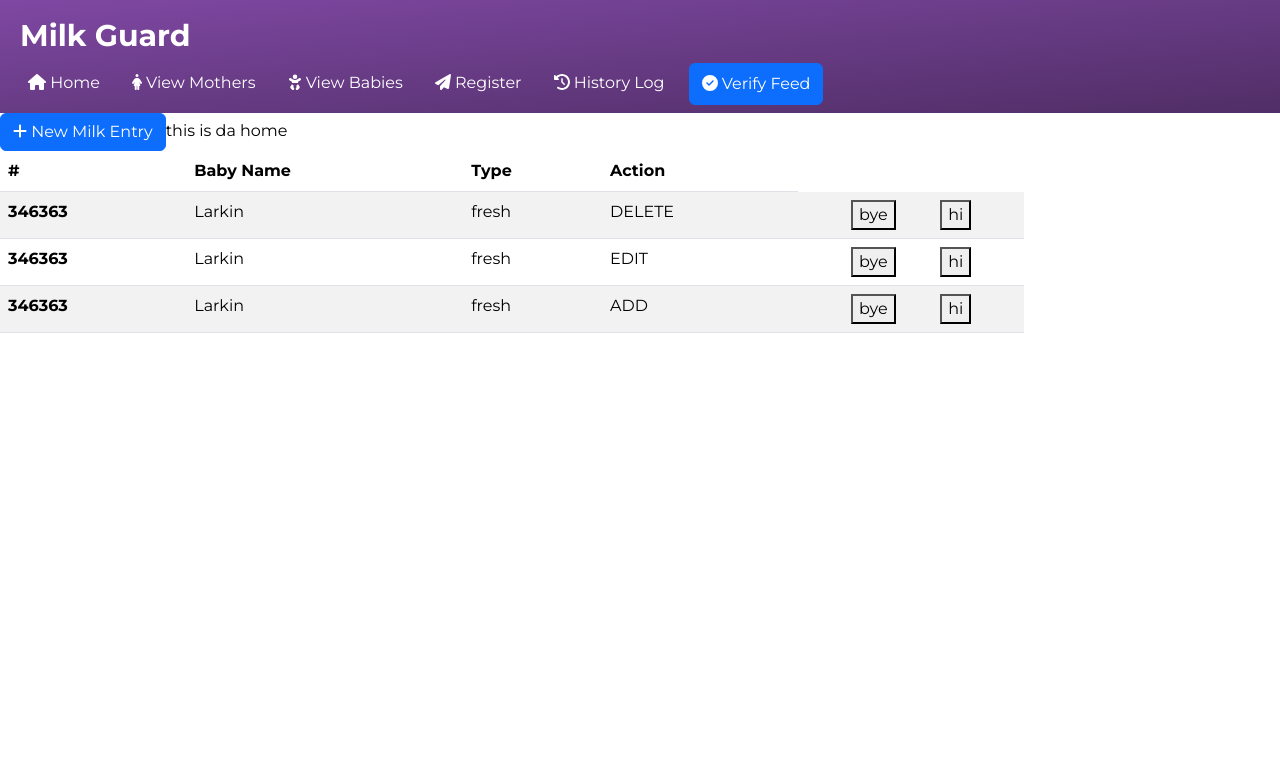
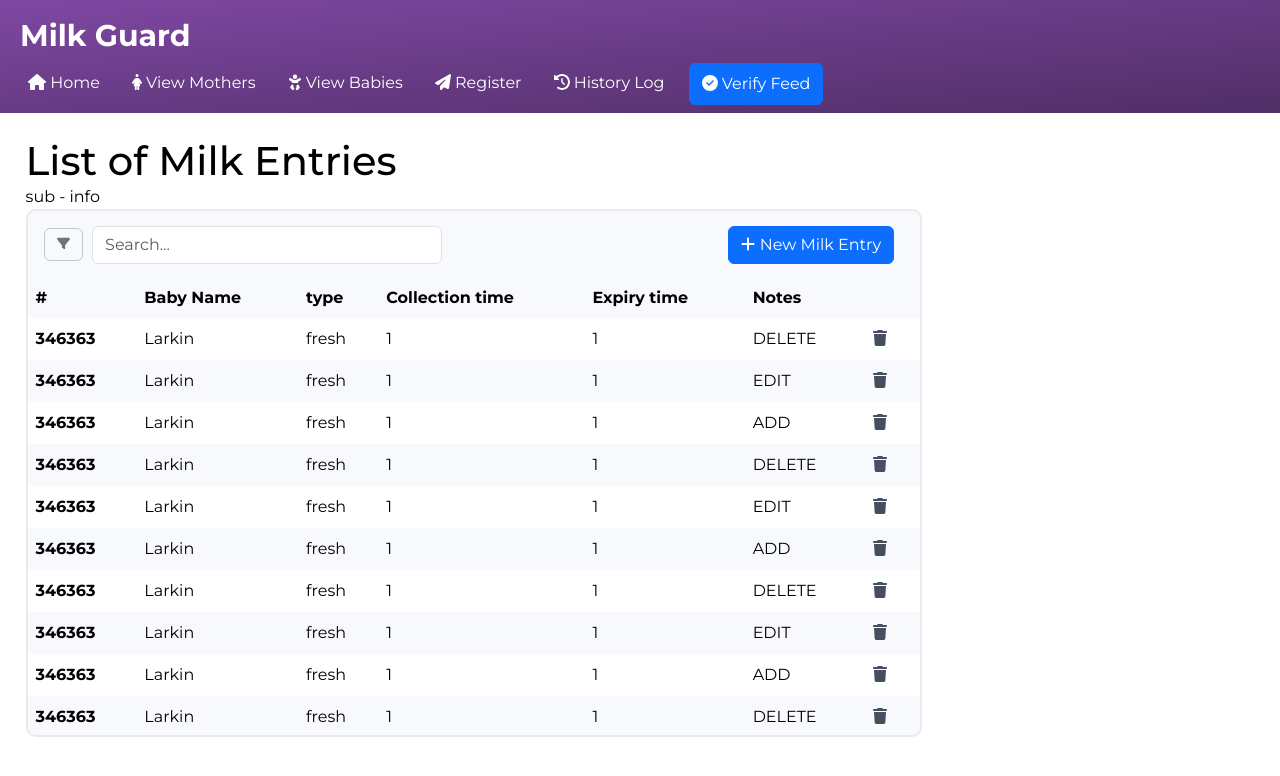
Before and after one commit to meeistom/capstone-project-2024-t3-3900h15bcatdevs, a React (Create React App) app in the folder frontend/: page / in a window 1280 px wide. Shown: the top 776 px of the page. Built offline with nearby package versions, Linux system fonts and the light colour scheme.

Commit message:
upgraded skeleton for table(currently home page only)

```diff
--- a/frontend/src/Components/Table.jsx
+++ b/frontend/src/Components/Table.jsx
@@ -1,23 +1,133 @@
 import React from 'react'
-
+import Button from "react-bootstrap/Button";
+import { faPlus, faFilter, faTrash } from "@fortawesome/free-solid-svg-icons";
+import { FontAwesomeIcon } from "@fortawesome/react-fontawesome";
 export {Table};
 
-function Table() {
+function Table({ setOpenModal }) {
   let fake_data = [
     {
       mrn: 346363,
+      time: 1,
       name: "Larkin",
       type: "fresh",
       action: "DELETE"
     },
     {
       mrn: 346363,
+      time: 1,
       name: "Larkin",
       type: "fresh",
       action: "EDIT"
     },
     {
       mrn: 346363,
+      time: 1,
+      name: "Larkin",
+      type: "fresh",
+      action: "ADD"
+    },
+    {
+      mrn: 346363,
+      time: 1,
+      name: "Larkin",
+      type: "fresh",
+      action: "DELETE"
+    },
+    {
+      mrn: 346363,
+      time: 1,
+      name: "Larkin",
+      type: "fresh",
+      action: "EDIT"
+    },
+    {
+      mrn: 346363,
+      time: 1,
+      name: "Larkin",
+      type: "fresh",
+      action: "ADD"
+    },
+    {
+      mrn: 346363,
+      time: 1,
+      name: "Larkin",
+      type: "fresh",
+      action: "DELETE"
+    },
+    {
+      mrn: 346363,
+      time: 1,
+      name: "Larkin",
+      type: "fresh",
+      action: "EDIT"
+    },
+    {
+      mrn: 346363,
+      time: 1,
+      name: "Larkin",
+      type: "fresh",
+      action: "ADD"
+    },
+    {
+      mrn: 346363,
+      time: 1,
+      name: "Larkin",
+      type: "fresh",
+      action: "DELETE"
+    },
+    {
+      mrn: 346363,
+      time: 1,
+      name: "Larkin",
+      type: "fresh",
+      action: "EDIT"
+    },
+    {
+      mrn: 346363,
+      time: 1,
+      name: "Larkin",
+      type: "fresh",
+      action: "ADD"
+    },
+    {
+      mrn: 346363,
+      time: 1,
+      name: "Larkin",
+      type: "fresh",
+      action: "DELETE"
+    },
+    {
+      mrn: 346363,
+      time: 1,
+      name: "Larkin",
+      type: "fresh",
+      action: "EDIT"
+    },
+    {
+      mrn: 346363,
+      time: 1,
+      name: "Larkin",
+      type: "fresh",
+      action: "ADD"
+    },
+    {
+      mrn: 346363,
+      time: 1,
+      name: "Larkin",
+      type: "fresh",
+      action: "DELETE"
+    },
+    {
+      mrn: 346363,
+      time: 1,
+      name: "Larkin",
+      type: "fresh",
+      action: "EDIT"
+    },
+    {
+      mrn: 346363,
+      time: 1,
       name: "Larkin",
       type: "fresh",
       action: "ADD"
@@ -25,24 +135,40 @@ function Table() {
   ]
   return (
       <div className="table-container">
-      <table className="table table-striped">
+        <table>
           <thead>
+            <tr className="table-header-block">
+              <td colSpan="100%">
+                <div className="table-header">
+                  <button className="btn btn-outline-secondary sort-btn"><FontAwesomeIcon icon={faFilter} /></button>
+                  <input className="search-bar form-control" type="text" placeholder="Search..."/>
+                  <Button id="scan-btn" onClick={() => setOpenModal(true)}>
+                    <FontAwesomeIcon icon={faPlus} /> New Milk Entry
+                  </Button>
+                </div>
+              </td>
+            </tr>
             <tr>
-        <th scope="col">#</th>
-        <th scope="col">Baby Name</th>
-        <th scope="col">Type</th>
-        <th scope="col">Action</th>
+              <th>#</th>
+              <th>Baby Name</th>
+              <th>type</th>
+              <th>Collection time</th>
+              <th>Expiry time</th>
+              <th colSpan={2}>Notes</th>
             </tr>
           </thead>
+
           <tbody>
             {fake_data.length > 0 ? (
-          fake_data.map((item) => (
-            <tr>
-              <th scope="row">{item.mrn}</th>
+              fake_data.map((item, index) => (
+                <tr key={item.mrn} className={index % 2 === 0 ? "even-row" : "odd-row"}>
+                  <th>{item.mrn}</th>
                   <td>{item.name}</td>
                   <td>{item.type}</td>
+                  <td>{item.time}</td>
+                  <td>{item.time}</td>
                   <td>{item.action}</td>
-              <td className="table-btn"><button>bye</button><button>hi</button></td>
+                  <td className="table-btn"><button className="dlt-btn"><FontAwesomeIcon icon={faTrash} /></button></td>
                 </tr>
               ))
             ) : (
--- a/frontend/src/Pages/Home.jsx
+++ b/frontend/src/Pages/Home.jsx
@@ -17,19 +17,14 @@ function Home() {
     <>
       <section id="Home">
         <Navibar />
-        <Button
-          id="scan-btn"
-          onClick={() => {
-            setOpenModal(true);
-          }}
-        >
-          <FontAwesomeIcon icon={faPlus} /> New Milk Entry
-        </Button>
+        <div className="page-container">
+          <h1 className="page-title">List of Milk Entries</h1>
+          <p>sub - info</p>
+          <Table setOpenModal = {setOpenModal} />
+        </div>
         {openModal && (
           <AddMilkModal closeModal={setOpenModal} version="addMilk1" />
         )}
-        this is da home
-        <Table></Table>
       </section>
     </>
   );
--- a/frontend/src/index.css
+++ b/frontend/src/index.css
@@ -32,6 +32,7 @@ body {
 .modal-background {
   left: 0;
   top: 0;
+  z-index: 9;
   backdrop-filter: blur(2px);
 }
 
@@ -314,16 +315,90 @@ input::-webkit-inner-spin-button {
 
 
 /* table style */
-
 .table-container {
-  display: flex;
-  align-items: flex-start;
-  height: 75vh;
-  width: 80vw;
-  justify-content: center;
+  border-radius: 10px;
+  height: 100%;
+  border: 2px solid #E9EAEC;
+  overflow: auto;
 }
 
-.table-btn {
+table {
+  width: 100%;
+  border-radius: 10px;
+  border-collapse: collapse;
+}
+
+thead {
+  position: sticky;
+  top: 0;
+  z-index: 2;
+}
+
+th, td {
+  padding: 8px;
+  text-align: left;
+}
+
+.table-header-block {
+  width: 100%;
+}
+
+.table-header {
   display: flex;
-  justify-content: space-evenly;
+  align-items: center;
+  width: 100%;
 }
+
+.table-header #scan-btn {
+  margin-left: auto;
+  margin-right: 2%;
+}
+
+.sort-btn {
+  padding: 5px 12 px;
+  margin: 1%;
+  font-size: small;
+  border: 1px solid #c3c6cd;
+}
+
+.dlt-btn {
+  border: none;
+  background: none;
+  color: #464f60;
+}
+
+.search-bar {
+  width: 40%;
+}
+
+thead tr {
+  background-color: #f7f9fd;
+}
+
+.even-row {
+  background-color: white;
+}
+
+.odd-row {
+  background-color: #f7f9fd;
+}
+
+/* page content style */
+.page-container {
+  display: flex;
+  flex-direction: column;
+  margin-top: 3vh;
+  margin-left: 2vw;
+  width: 70vw;
+  height: 75vh;
+}
+
+.page-title {
+  margin: 0;
+  padding: 0;
+}
+
+.page-container p {
+  margin: 0;
+  padding: 0;
+}
```
Lines whose indentation alone changed are shown as unchanged.
